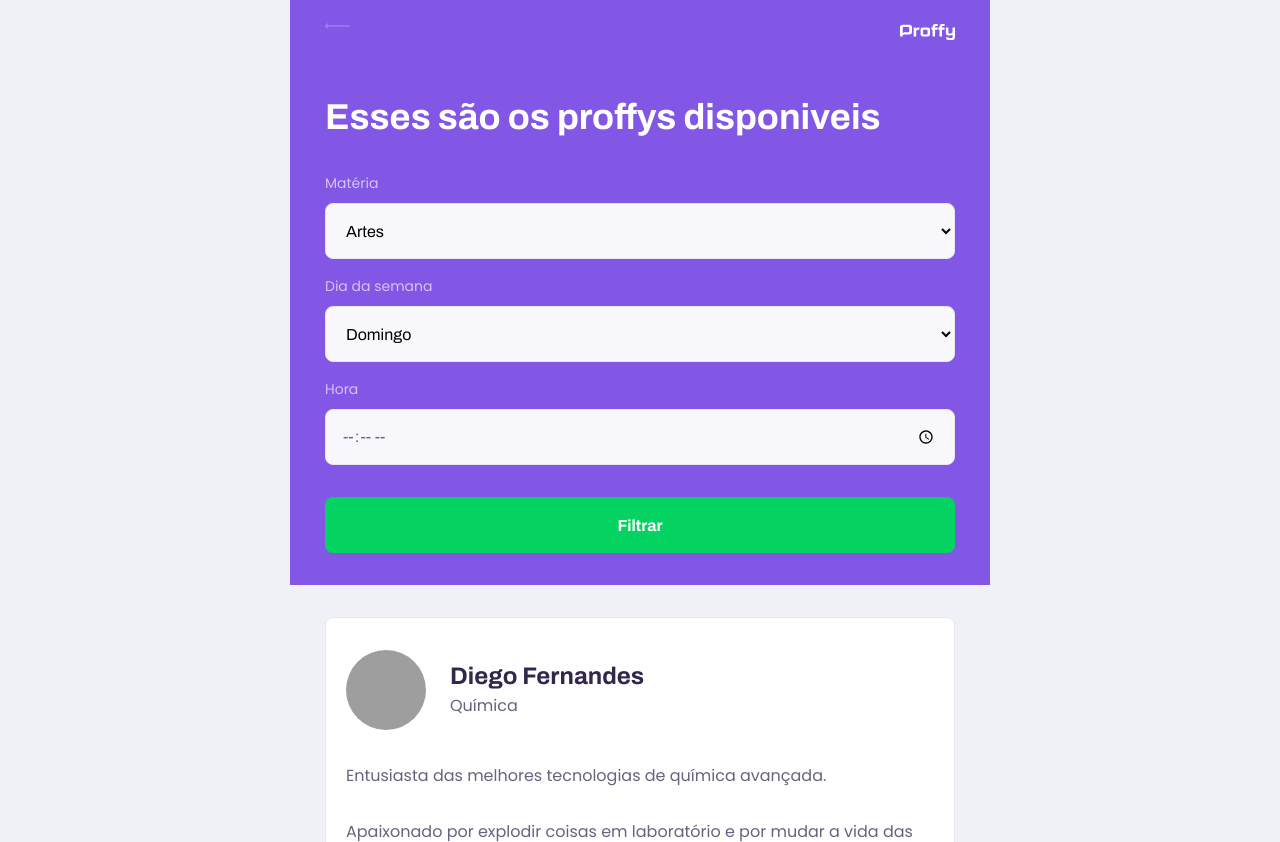
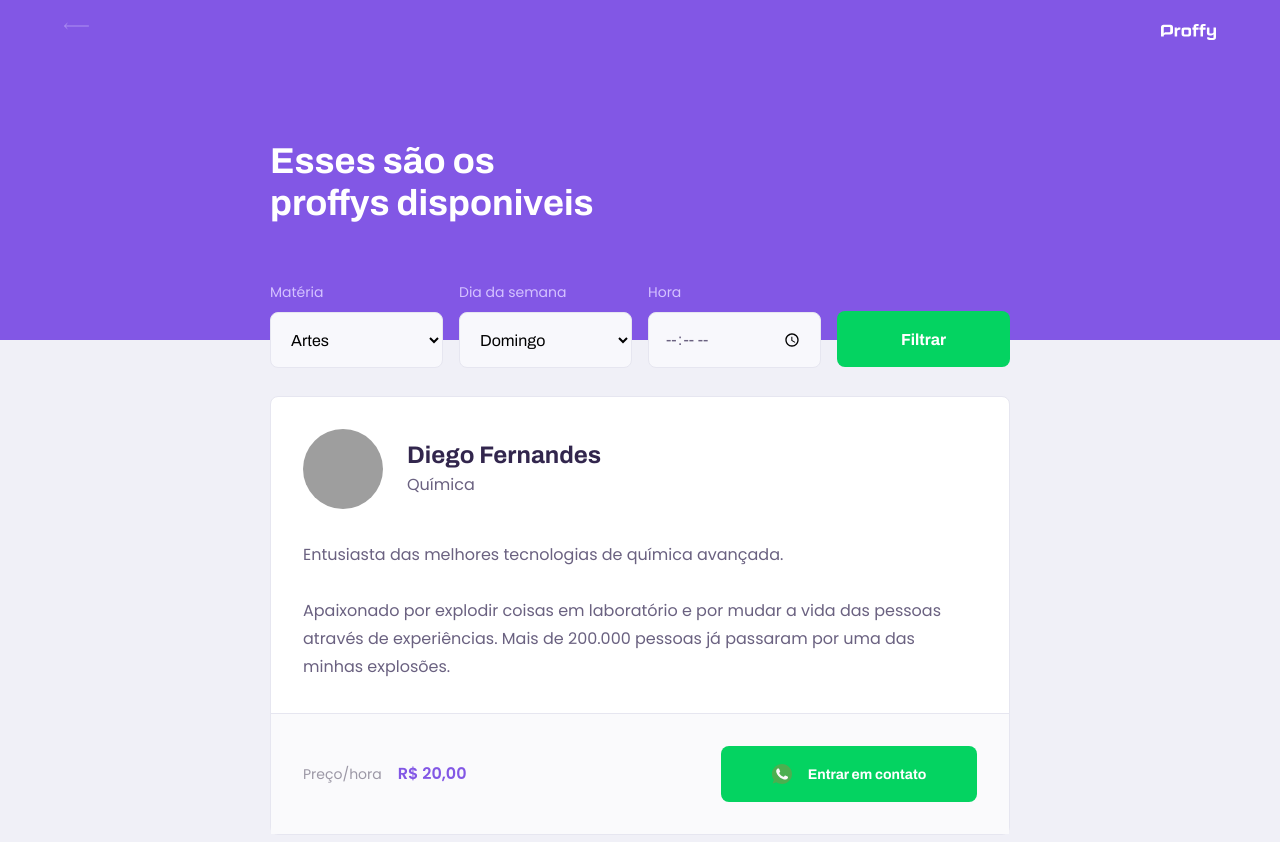
Before and after one commit to Diegooliveyra/NextLevelWeek-2, a plain HTML site: page study.html in a window 1280 px wide. Shown: the top 842 px of the page. Drawn offline with Linux system fonts and the light colour scheme; grey boxes are pictures that could not be loaded.

Commit message:
finalizado o estilo da page-study

```diff
--- a/css/partials/page-study.css
+++ b/css/partials/page-study.css
@@ -1,5 +1,5 @@
 #page-study #container {
-  width: 100vh;
+  width: 100vw;
   height: 100vh;
 }
 
@@ -34,6 +34,7 @@
 .page-header .header-content {
   width: 90%;
   margin: 3.2rem auto;
+  position: relative;
 }
 
 .page-header .header-content strong {
@@ -149,7 +150,7 @@
   margin-top: 0.4rem;
 }
 
-.teacher-item p {
+.teacher-item > p {
   padding: 0 2rem;
   font-size: 1.6rem;
   line-height: 2.8rem;
@@ -197,3 +198,72 @@
 .teacher-item footer button:hover {
   background-color: var(--color-secondary-dark);
 }
+
+@media (min-width: 700px) {
+  #page-study #container {
+    max-width: 100vw;
+  }
+
+  .page-header {
+    height: 340px;
+  }
+
+  .page-header .top-bar-container {
+    min-width: 1100px;
+  }
+
+  .page-header .header-content {
+    max-width: 740px;
+    flex: 1 1;
+    padding-bottom: 40px;
+    display: flex;
+    flex-direction: column;
+    justify-content: center;
+    margin: 0 auto;
+  }
+
+  .page-header .header-content strong {
+    max-width: 350px;
+  }
+
+  .teacher-item header,
+  .teacher-item footer {
+    padding: 32px;
+  }
+
+  #search-teachers {
+    display: grid;
+    grid-template-columns: repeat(4, 1fr);
+    gap: 16px;
+    position: absolute;
+    bottom: -28px;
+  }
+
+  #page-study main {
+    padding: 32px 0;
+    max-width: 740px;
+    margin: 0 auto;
+  }
+
+  #search-teachers .select-block {
+    margin-bottom: 0;
+  }
+
+  .teacher-item > p {
+    padding: 0 32px;
+  }
+
+  .teacher-item footer p strong {
+    display: initial;
+    margin-left: 16px;
+  }
+
+  .teacher-item footer button {
+    width: 256px;
+    justify-content: center;
+  }
+
+  .teacher-item footer button img {
+    margin-right: 16px;
+  }
+}
```
